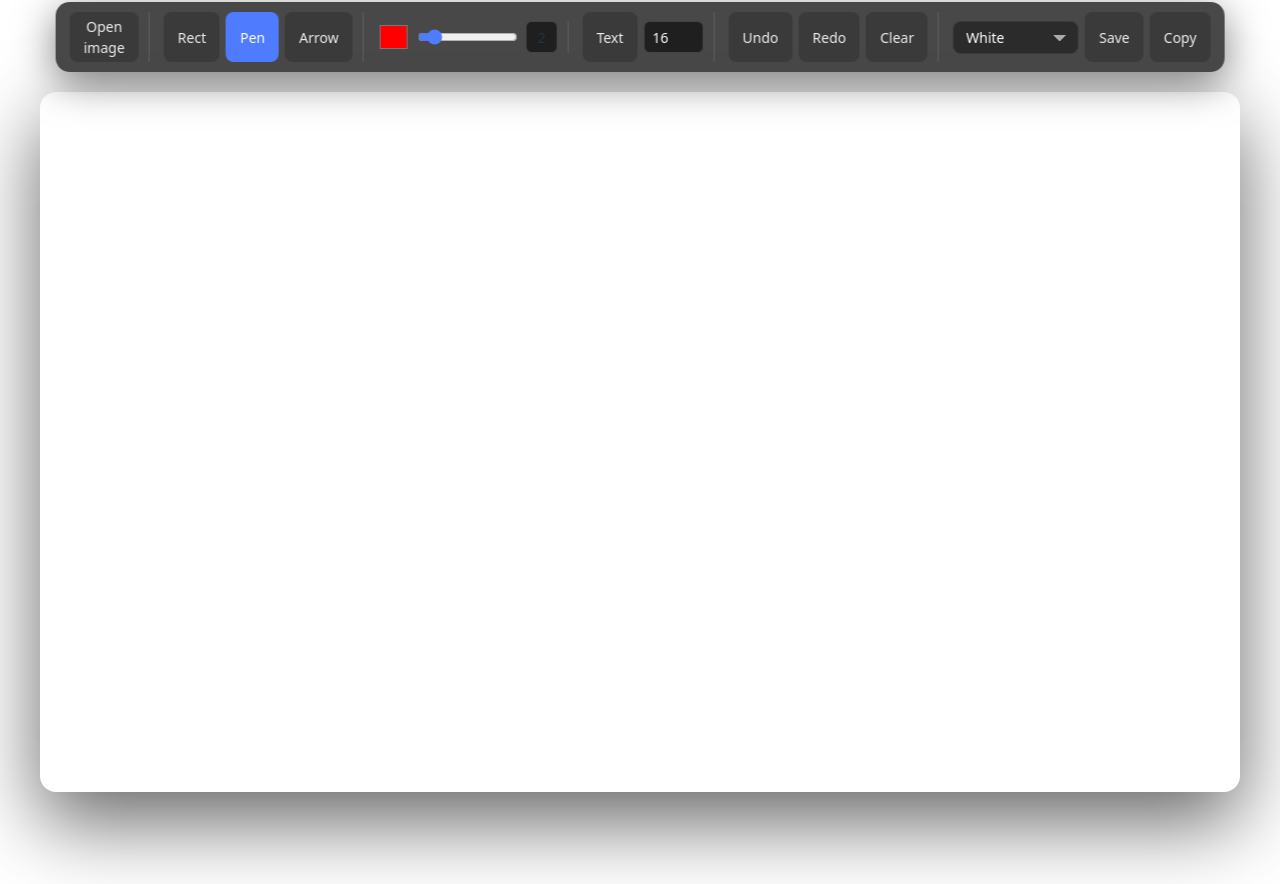
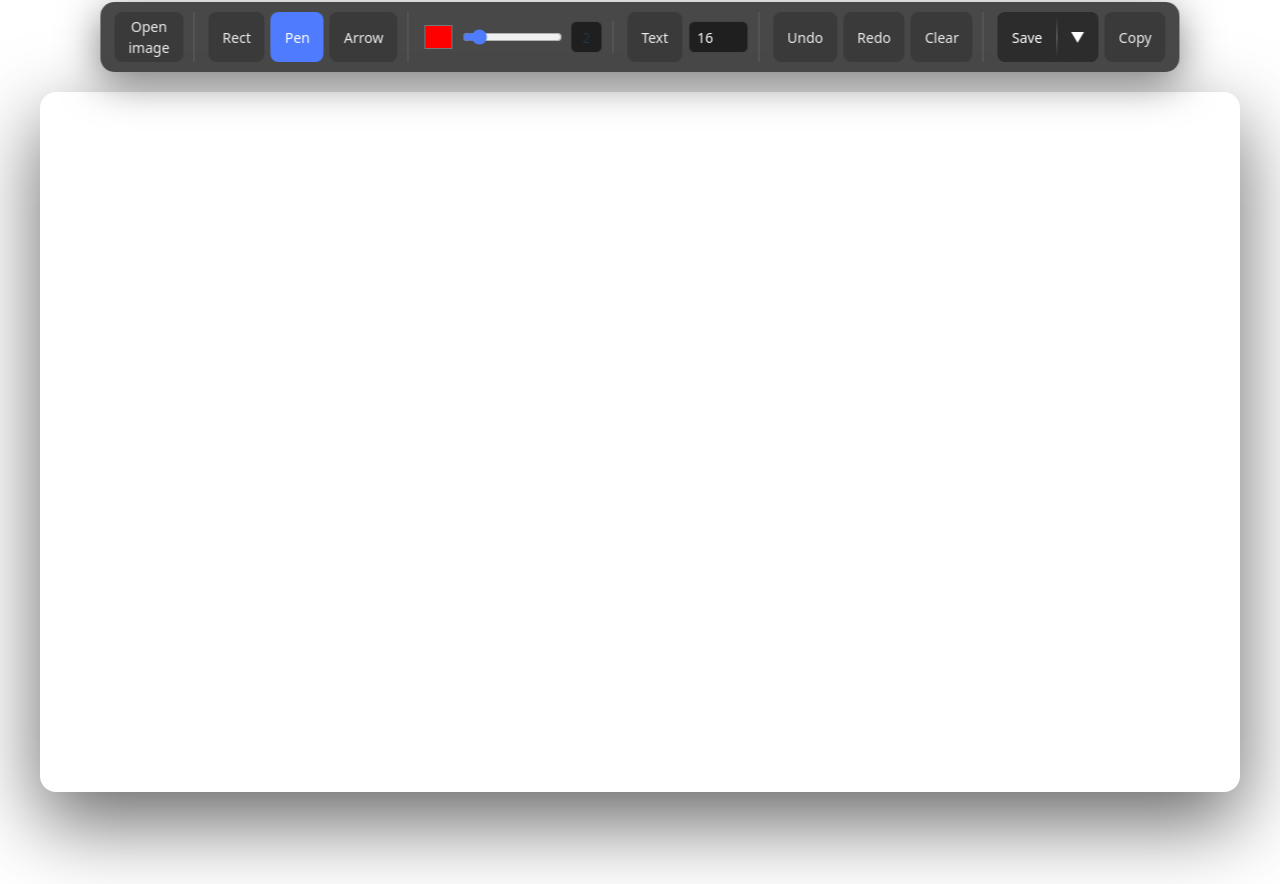
Before and after one commit to anh0701/image-editor, a Vue app: page / in a window 1280 px wide. Built offline with nearby package versions, Linux system fonts and the light colour scheme.

Commit message:
fix: button save

```diff
--- a/src/components/Editor.css
+++ b/src/components/Editor.css
@@ -158,6 +158,75 @@ body {
   color: #000;
 }
 
+.split-button {
+  position: relative;
+  display: inline-flex;
+  border-radius: 8px;
+  overflow: visible;
+  background: #2c2c2c;
+}
+
+.split-button button {
+  border: none;
+  padding: 8px 14px;
+  background: #2c2c2c;
+  color: white;
+  cursor: pointer;
+}
+
+.main-btn:hover,
+.arrow-btn:hover {
+  background: #3a3a3a;
+}
+
+.split-button .arrow-btn {
+  position: relative;
+}
+
+.split-button .arrow-btn::before {
+  content: "";
+  position: absolute;
+  left: 0;
+  top: 4px;
+  bottom: 4px;
+  width: 1px;
+  background: linear-gradient(
+    to bottom,
+    transparent,
+    rgba(255,255,255,0.35),
+    transparent
+  );
+}
+
+.main-btn:hover,
+.arrow-btn:hover {
+  background: #3a3a3a;
+}
+
+.dropdown {
+  position: absolute;
+  top: 100%;
+  right: 0;
+  background: #2c2c2c;
+  border-radius: 8px;
+  margin-top: 6px;
+  min-width: 160px;
+  box-shadow: 0 6px 20px rgba(0,0,0,0.4);
+  display: flex;
+  flex-direction: column;
+  overflow: hidden;
+  z-index: 1000;
+}
+
+.dropdown button {
+  padding: 10px 14px;
+  text-align: left;
+}
+
+.dropdown button:hover {
+  background: #3a3a3a;
+}
+
 @media (min-width: 768px) {
   .toolbar-sheet {
     position: absolute;
@@ -185,6 +254,13 @@ body {
 }
 
 @media (max-width: 767px) {
+  .dropdown {
+    top: auto;
+    bottom: 100%;
+    margin-top: 0;
+    margin-bottom: 8px;
+  }
+
   .editor-wrapper {
     padding-bottom: 90px;
     margin: 20px auto;
--- a/src/components/Editor.vue
+++ b/src/components/Editor.vue
@@ -55,11 +55,24 @@
         </div>
 
         <div class="tool-group">
-          <select v-model="exportBg">
-            <option value="white">White</option>
-            <option value="transparent">Transparent</option>
-          </select>
-          <button @click="saveImage">Save</button>
+          <div class="split-button" ref="saveWrapper">
+            <button class="main-btn" @click="saveImage">
+              Save
+            </button>
+
+            <button class="arrow-btn" @click.stop="toggleExportMenu">
+              ▼
+            </button>
+
+            <div v-if="exportMenuOpen" class="dropdown">
+              <button @click="setExportBg('white')">
+                Save (White)
+              </button>
+              <button @click="setExportBg('transparent')">
+                Save (Transparent)
+              </button>
+            </div>
+          </div>
           <button @click="copyImage">Copy</button>
         </div>
 
@@ -99,7 +112,7 @@
 </template>
 
 <script setup lang="ts">
-import { ref, onMounted, nextTick } from 'vue'
+import { ref, onMounted, nextTick, onBeforeUnmount } from 'vue'
 import { useEditorState } from '../state/useEditorState'
 import { useHistory } from '../state/useHistory'
 import { useCanvas } from '../canvas/useCanvas'
@@ -140,6 +153,25 @@ const textTool = useTextTool()
 let canvas: ReturnType<typeof useCanvas>
 let imageManager: ReturnType<typeof useImageManager>
 let exporter: ReturnType<typeof useExporter>
+const exportMenuOpen = ref(false)
+const saveWrapper = ref<HTMLElement | null>(null)
+
+function toggleExportMenu() {
+  console.log(exportMenuOpen.value)
+  exportMenuOpen.value = !exportMenuOpen.value
+}
+
+function setExportBg(value: 'white' | 'transparent') {
+  exportBg.value = value
+  exportMenuOpen.value = false
+  saveImage()
+}
+
+function handleClickOutside(e: MouseEvent) {
+  if (!saveWrapper.value?.contains(e.target as Node)) {
+    exportMenuOpen.value = false
+  }
+}
 
 function render() {
   canvas.render({
@@ -326,6 +358,11 @@ onMounted(() => {
   render()
 
   window.addEventListener('paste', onPaste)
+  document.addEventListener("click", handleClickOutside)
+})
+
+onBeforeUnmount(() => {
+  document.removeEventListener("click", handleClickOutside)
 })
 
 async function onOpenImage(e: Event) {
```
Also changed, not shown: src/tools/medianDenoise.ts (added, +45 -0 lines).
